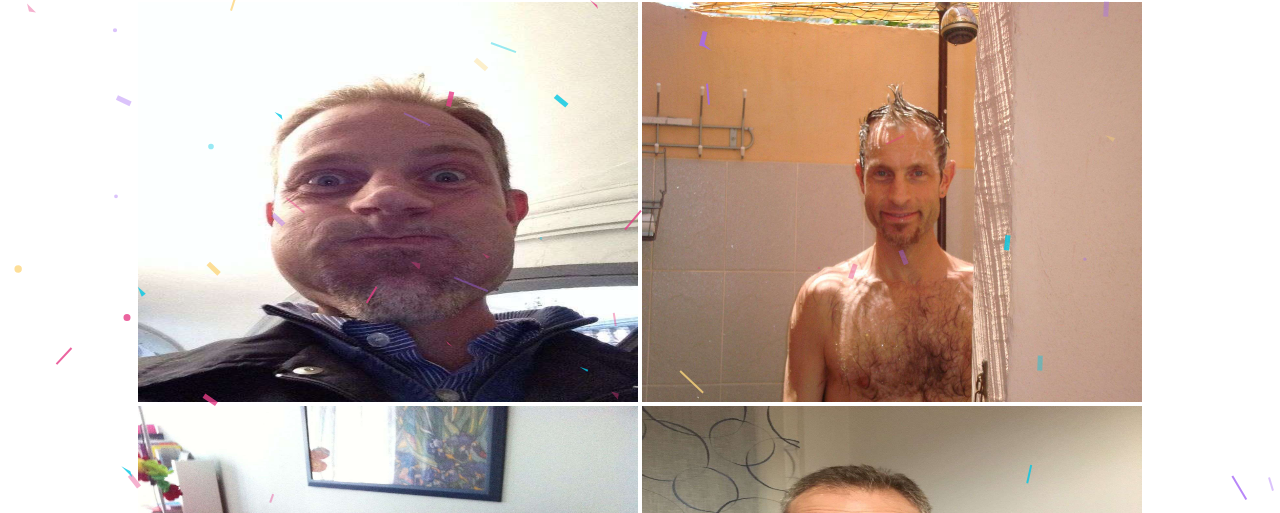
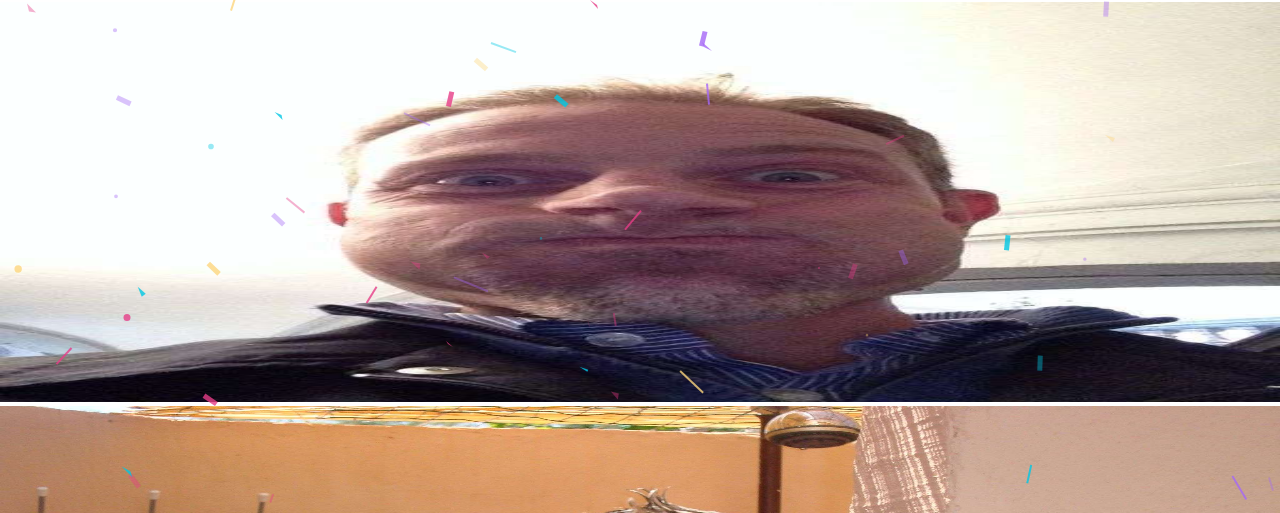
Before and after one commit to yangus98/raf50, a plain HTML site: page index.html in a window 1280 px wide. Shown: the part 287-800 px from the top of the page. Drawn offline with Linux system fonts and the light colour scheme; some packages are replaced by stand-ins of ours.

Commit message:
first set up

```diff
--- a/styles/style.css
+++ b/styles/style.css
@@ -226,7 +226,7 @@ body {
 }
 
 .format-image{
-  width: 500px;
+  width: 100%;
   height: 400px;
 }
 
@@ -253,3 +253,6 @@ footer{
 .map-section {
   width: 100vw;
 }
+
+@media (max-width: 768px) {
+}
```
